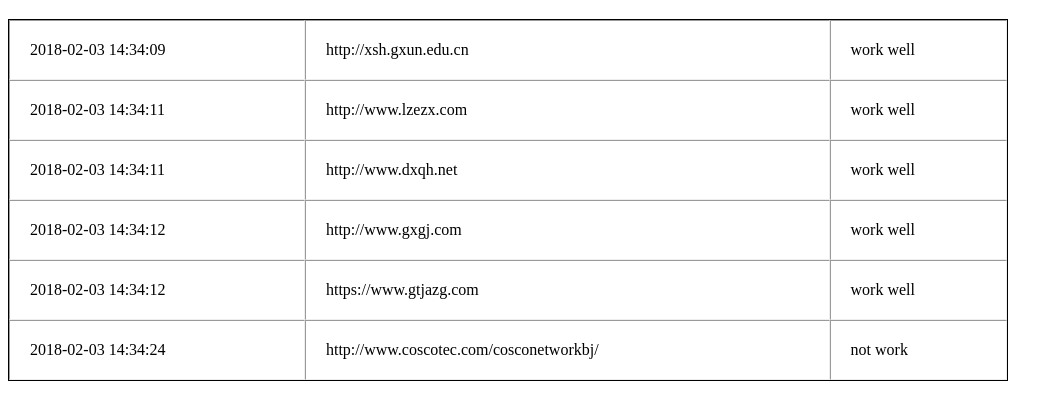
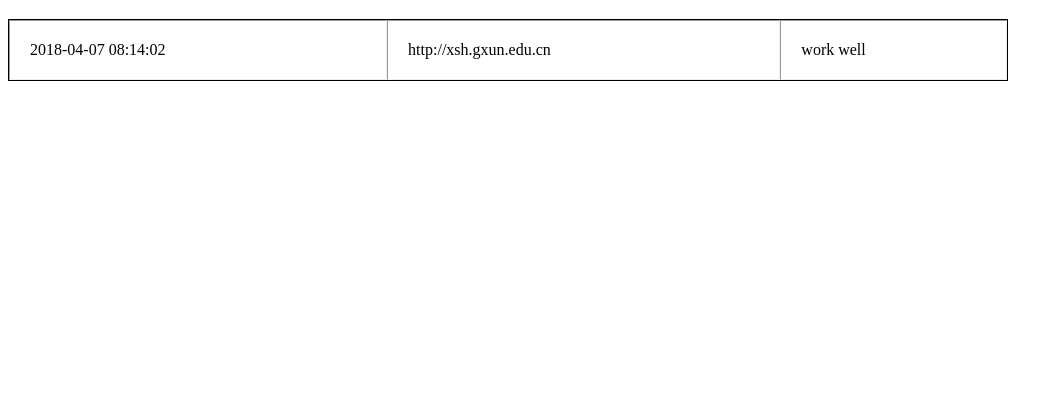
Before and after one commit to suocean16/osu_script, a plain HTML site: page web_monitor/zy/index.html in a window 1280 px wide. Shown: the part 87-506 px from the top of the page, without its empty margins (0-1063 px from the left). Drawn offline with Linux system fonts and the light colour scheme.

Commit message:
make it well to send out message

```diff
--- a/web_monitor/zy/index.html
+++ b/web_monitor/zy/index.html
@@ -1,20 +1,4 @@
 <html><head></head><body><br/><h1> Web Health Monitor</h1><table style="border:1px solid " width="1000" border="1" cellspacing="0" cellpadding="20" >
-<tr><td>2018-02-03 14:34:09</td><td>http://xsh.gxun.edu.cn</td><td>
+<tr><td>2018-04-07 08:14:02</td><td>http://xsh.gxun.edu.cn</td><td>
 work well
 </td></tr>
-<tr><td>2018-02-03 14:34:11</td><td>http://www.lzezx.com</td><td>
-work well
-</td></tr>
-<tr><td>2018-02-03 14:34:11</td><td>http://www.dxqh.net</td><td>
-work well
-</td></tr>
-<tr><td>2018-02-03 14:34:12</td><td>http://www.gxgj.com</td><td>
-work well
-</td></tr>
-<tr><td>2018-02-03 14:34:12</td><td>https://www.gtjazg.com</td><td>
-work well
-</td></tr>
-<tr><td>2018-02-03 14:34:24</td><td>http://www.coscotec.com/cosconetworkbj/</td><td>
-not work
-</td></tr>
-</table></html>
```
Also changed, not shown: web_monitor/weblist.txt, 2 other files.
